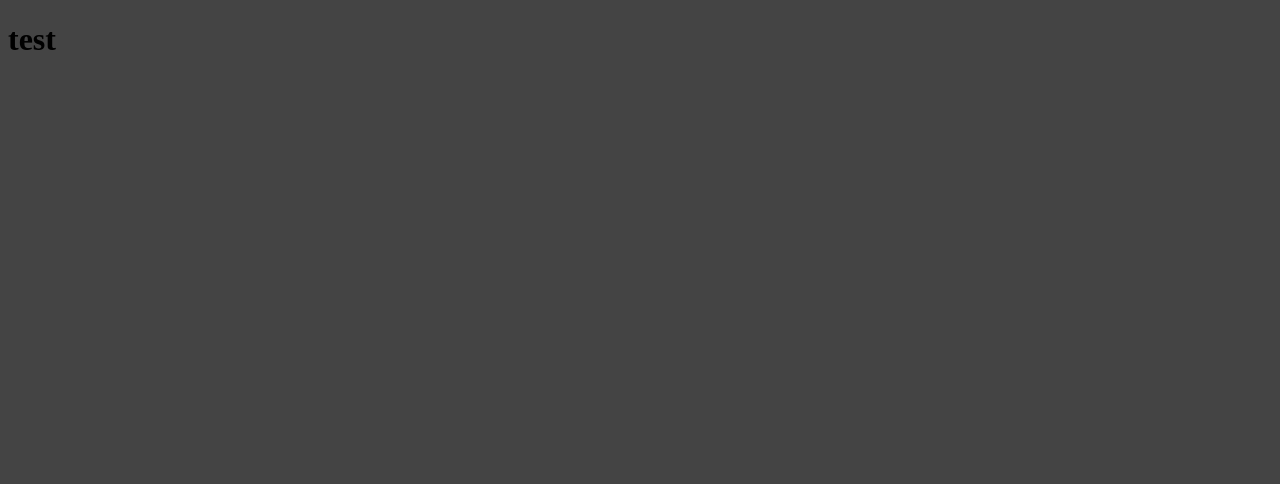
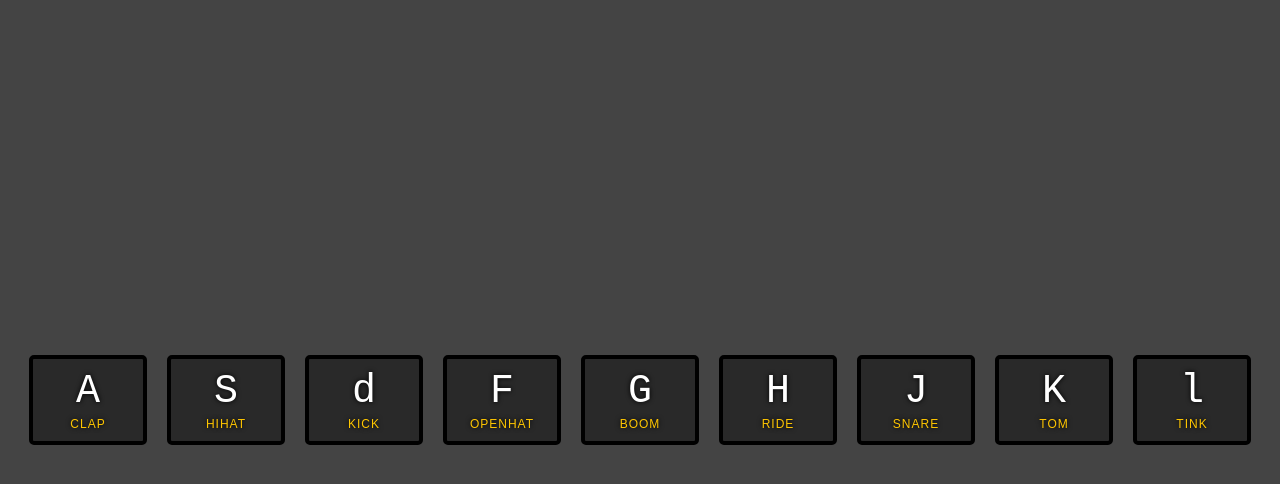
Before and after one commit to geraldy1st/music_mmh, a website: page dist/index.html in a window 1280 px wide. Drawn offline with Linux system fonts and the light colour scheme.

Commit message:
keyCode setup

```diff
--- a/scss/main.scss
+++ b/scss/main.scss
@@ -1,4 +1,57 @@
 $primary-color: #444;
+
+html {
+  font-size: 10px;
+  //   background: url(http://i.imgur.com/b9r5sEL.jpg) bottom center;
+  background-size: cover;
+}
+
+body,
+html {
+  margin: 0;
+  padding: 0;
+  font-family: sans-serif;
+}
 body {
   background-color: $primary-color;
 }
+
+.keys {
+  display: flex;
+  flex: 1;
+  min-height: 100vh;
+  align-items: center;
+  justify-content: center;
+}
+
+.key {
+  border: 0.4rem solid black;
+  border-radius: 0.5rem;
+  margin: 1rem;
+  font-size: 1.5rem;
+  padding: 1rem 0.5rem;
+  transition: all 0.07s ease;
+  width: 10rem;
+  text-align: center;
+  color: white;
+  background: rgba(0, 0, 0, 0.4);
+  text-shadow: 0 0 0.5rem black;
+}
+
+.playing {
+  transform: scale(1.1);
+  border-color: #ffc600;
+  box-shadow: 0 0 1rem #ffc600;
+}
+
+kbd {
+  display: block;
+  font-size: 4rem;
+}
+
+.sound {
+  font-size: 1.2rem;
+  text-transform: uppercase;
+  letter-spacing: 0.1rem;
+  color: #ffc600;
+}
```
Also changed, not shown: dist/css/main.css, dist/index.html, dist/js/main.js (added), 9 other files.
